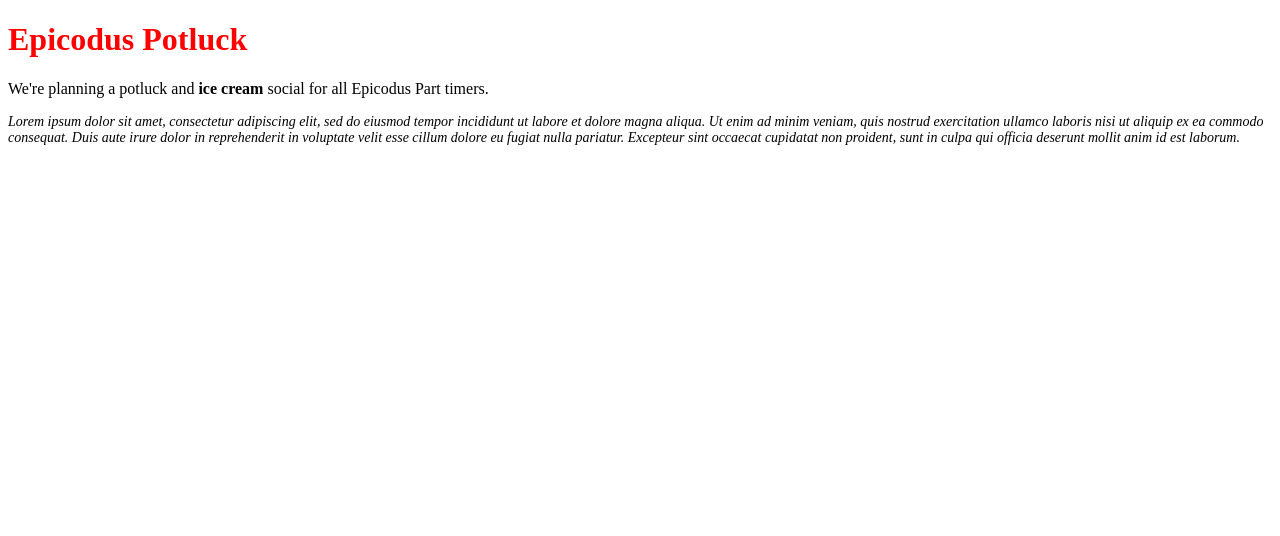
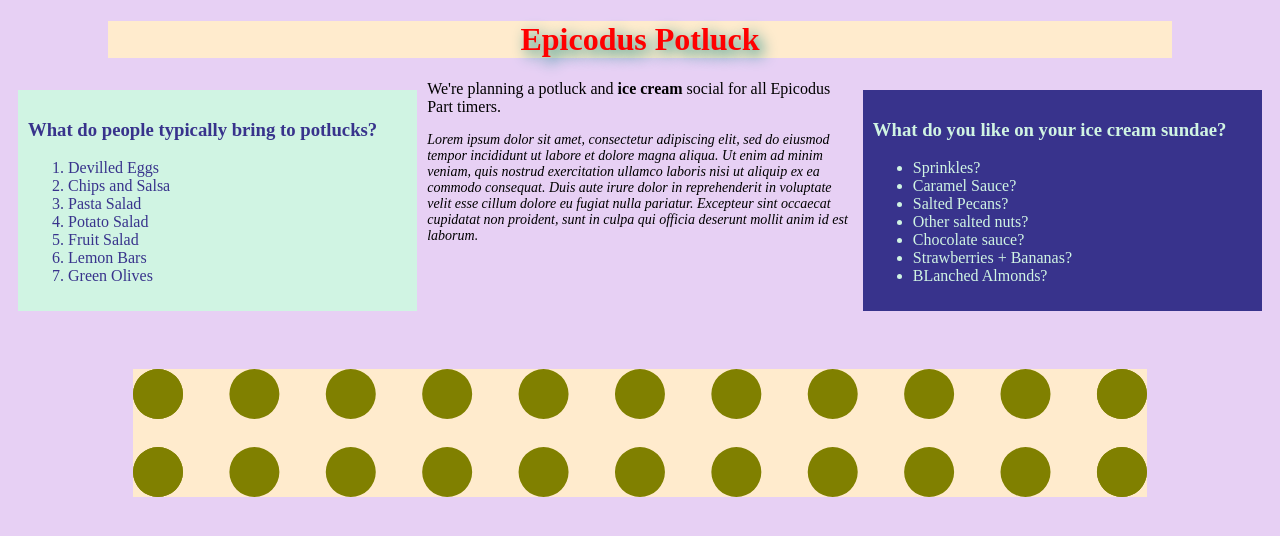
Before and after one commit to ben-kirby/blog, a plain HTML site: page Desktop/blog/index.html in a window 1280 px wide. Drawn offline with Linux system fonts and the light colour scheme.

Commit message:
Added CSS box models, sidebars, and additional HTML content.

```diff
--- a/Desktop/blog/index.html
+++ b/Desktop/blog/index.html
@@ -6,13 +6,58 @@
   </head>
 
   <body>
-    <h1 class="important">
-      Epicodus Potluck
-    </h1>
-    <p>We're planning a potluck and <span class="extra-bold">ice cream</span> social for all Epicodus Part timers.</p>
+    <div class="boxy">
+      <h1 class="important">
+        Epicodus Potluck
+      </h1>
+    </div>
+
+     <div class="leftsidebar">
+      <h3>
+        What do people typically bring to potlucks?
+      </h3>
+
+      <ol>
+        <li>Devilled Eggs</li>
+        <li>Chips and Salsa</li>
+        <li>Pasta Salad</li>
+        <li>Potato Salad</li>
+        <li>Fruit Salad</li>
+        <li>Lemon Bars</li>
+        <li>Green Olives</li>
+      </ol>
+    </div>
+
+    <div class="rightsidebar">
+      <h3>
+        What do you like on your ice cream sundae?
+      </h3>
+
+      <ul>
+        <li>Sprinkles?</li>
+        <li>Caramel Sauce?</li>
+        <li>Salted Pecans?</li>
+        <li>Other salted nuts?</li>
+        <li>Chocolate sauce?</li>
+        <li>Strawberries + Bananas?</li>
+        <li>BLanched Almonds?</li>
+      </ul>
+    </div>
+
+    <p>
+      We're planning a potluck and <span class="extra-bold">ice cream</span> social for all Epicodus Part timers.
+    </p>
 
     <div class="aboutme">
-      <p>Lorem ipsum dolor sit amet, consectetur adipiscing elit, sed do eiusmod tempor incididunt ut labore et dolore magna aliqua. Ut enim ad minim veniam, quis nostrud exercitation ullamco laboris nisi ut aliquip ex ea commodo consequat. Duis aute irure dolor in reprehenderit in voluptate velit esse cillum dolore eu fugiat nulla pariatur. Excepteur sint occaecat cupidatat non proident, sunt in culpa qui officia deserunt mollit anim id est laborum.</p>
+      <p>
+        Lorem ipsum dolor sit amet, consectetur adipiscing elit, sed do eiusmod tempor incididunt ut labore et dolore magna aliqua. Ut enim ad minim veniam, quis nostrud exercitation ullamco laboris nisi ut aliquip ex ea commodo consequat. Duis aute irure dolor in reprehenderit in voluptate velit esse cillum dolore eu fugiat nulla pariatur. Excepteur sint occaecat cupidatat non proident, sunt in culpa qui officia deserunt mollit anim id est laborum.
+      </p>
+    </div>
+
+    <div class="box-model">
+      <p>
+
+      </p>
     </div>
   </body>
 </html>
--- a/Desktop/blog/styles.css
+++ b/Desktop/blog/styles.css
@@ -1,3 +1,7 @@
+body{
+  background-color: #e7d0f4;
+}
+
 .important {
   color: red;
   font-size: 20;
@@ -12,3 +16,38 @@
   font-style: italic;
   font-size: 14px;
 }
+
+.boxy{
+  background-color: blanchedAlmond;
+  text-align: center;
+  text-shadow: 5px 5px 15px teal;
+  margin-left: 100px;
+  margin-right: 100px;
+}
+
+.box-model {
+  margin: 125px;
+  border: 50px dotted olive;
+  padding: 6px;
+  background-color: blanchedalmond;
+}
+
+.leftsidebar{
+  width: 30%;
+  float: left;
+  background-color: #d0f4e3;
+  color: #38338c;
+  margin: 10px;
+  border: 5px;
+  padding: 10px;
+}
+
+.rightsidebar{
+  width: 30%;
+  float: right;
+  background-color: #38338c;
+  color: #d0f4e3;
+  margin: 10px;
+  border: 5px;
+  padding: 10px;
+}
```
